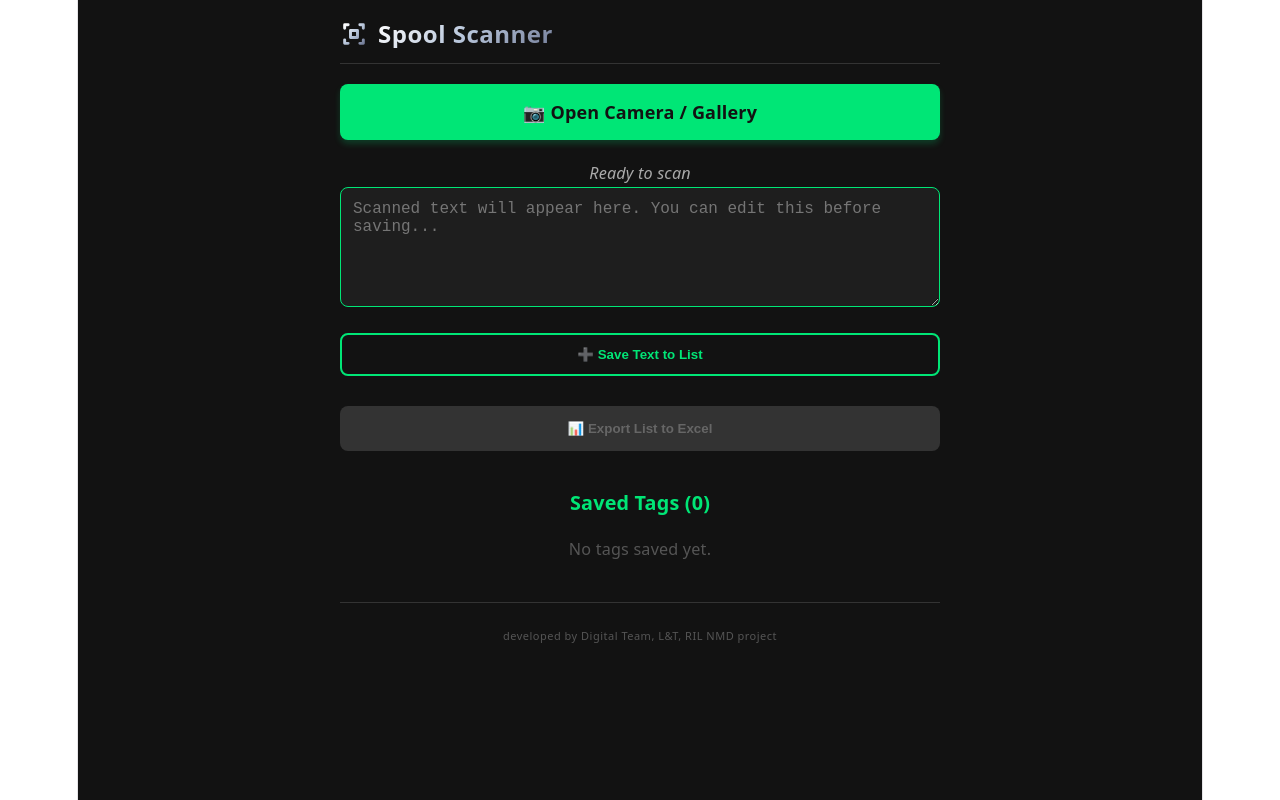
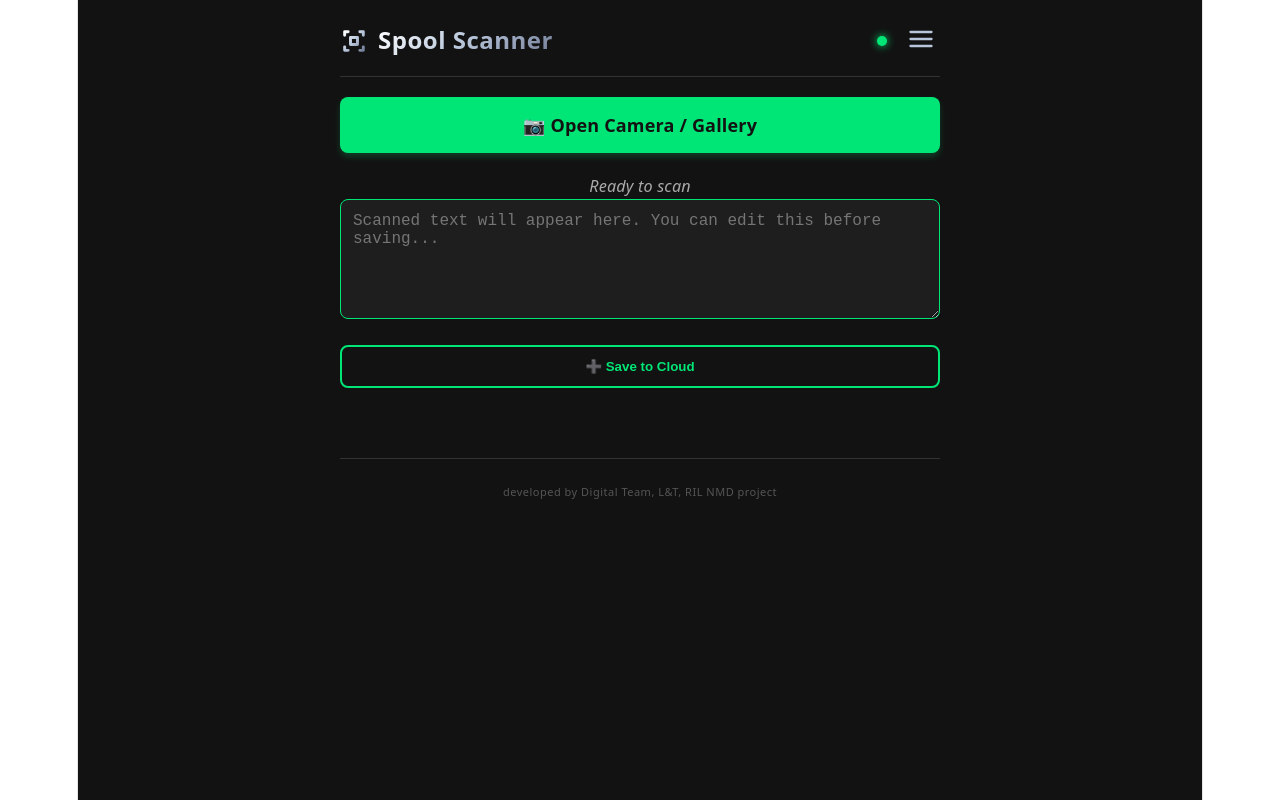
Before and after one commit to thivgoke/spool-scanner, a React (Vite) app: page / in a window 1280 px wide. Built offline with nearby package versions, Linux system fonts and the light colour scheme.

Commit message:
Added geolocation and local export menu

```diff
--- a/package.json
+++ b/package.json
@@ -12,6 +12,7 @@
     "deploy": "gh-pages -d dist"
   },
   "dependencies": {
+    "@supabase/supabase-js": "^2.119.0",
     "react": "^19.3.1",
     "react-dom": "^19.3.1",
     "tesseract.js": "^7.0.0",
--- a/src/App.jsx
+++ b/src/App.jsx
@@ -1,23 +1,98 @@
-import React, { useState, useEffect } from 'react';
+import React, { useState, useEffect, useRef } from 'react';
+import { createClient } from '@supabase/supabase-js';
 import * as XLSX from 'xlsx';
 
+// Supabase Credentials
+const supabaseUrl = 'https://zvljpnbsauvkqsjbxkxq.supabase.co';
+const supabaseKey = 'sb_publishable_joegtDp0U4si45-ASrrWVA_puVDj238';
+const supabase = createClient(supabaseUrl, supabaseKey);
+
 export default function App() {
-  const [scannedTags, setScannedTags] = useState(() => {
-    const saved = localStorage.getItem('lnt_spool_tags');
+  const [isMenuOpen, setIsMenuOpen] = useState(false);
+  const menuRef = useRef(null);
+
+  const [offlineQueue, setOfflineQueue] = useState(() => {
+    const saved = localStorage.getItem('lnt_offline_queue');
     return saved ? JSON.parse(saved) : [];
   });
 
   const [isScanning, setIsScanning] = useState(false);
   const [status, setStatus] = useState("Ready to scan");
   const [currentText, setCurrentText] = useState("");
+  const [isOnline, setIsOnline] = useState(navigator.onLine);
 
   useEffect(() => {
-    localStorage.setItem('lnt_spool_tags', JSON.stringify(scannedTags));
-  }, [scannedTags]);
+    const handleOnline = () => {
+      setIsOnline(true);
+      syncOfflineData();
+    };
+    const handleOffline = () => setIsOnline(false);
+
+    window.addEventListener('online', handleOnline);
+    window.addEventListener('offline', handleOffline);
+
+    const handleClickOutside = (event) => {
+      if (menuRef.current && !menuRef.current.contains(event.target)) {
+        setIsMenuOpen(false);
+      }
+    };
+    document.addEventListener('mousedown', handleClickOutside);
+
+    return () => {
+      window.removeEventListener('online', handleOnline);
+      window.removeEventListener('offline', handleOffline);
+      document.removeEventListener('mousedown', handleClickOutside);
+    };
+  }, [offlineQueue]);
+
+  useEffect(() => {
+    localStorage.setItem('lnt_offline_queue', JSON.stringify(offlineQueue));
+  }, [offlineQueue]);
+
+  // Helper to fetch GPS Coordinates
+  const getLocation = () => {
+    return new Promise((resolve) => {
+      if (!navigator.geolocation) {
+        resolve("Geolocation not supported");
+        return;
+      }
+      navigator.geolocation.getCurrentPosition(
+        (position) => resolve(`${position.coords.latitude.toFixed(5)}, ${position.coords.longitude.toFixed(5)}`),
+        (error) => resolve("Location access denied")
+      );
+    });
+  };
+
+  const syncOfflineData = async () => {
+    if (offlineQueue.length === 0) return;
+    setStatus("Syncing offline data to cloud...");
+
+    try {
+      const { error } = await supabase
+        .from('spool_data')
+        .insert(offlineQueue.map(tag => ({
+          scanned_text: tag.data,
+          location: tag.location,
+          created_at: tag.timestamp
+        })));
+
+      if (!error) {
+        setOfflineQueue([]);
+        setStatus("All offline data synced successfully.");
+      }
+    } catch (err) {
+      console.error("Sync failed:", err);
+    }
+  };
 
   const handleImageCapture = async (event) => {
     const file = event.target.files[0];
     if (!file) return;
+
+    if (!isOnline) {
+      setStatus("You are offline. OCR requires internet to process images.");
+      return;
+    }
 
     setIsScanning(true);
     setStatus("Uploading to OCR API...");
@@ -57,68 +132,103 @@ export default function App() {
     }
   };
 
-  const saveCurrentTag = () => {
+  const saveCurrentTag = async () => {
     if (!currentText.trim()) {
-      setStatus("Text box is empty. Scan an image first.");
+      setStatus("Text box is empty.");
       return;
     }
 
-    setScannedTags(prev => [...prev, {
-      id: Date.now().toString(),
+    setStatus("Getting GPS location...");
+    const coords = await getLocation();
+
+    const newTag = {
       data: currentText.trim(),
-      timestamp: new Date().toLocaleString()
-    }]);
+      location: coords,
+      timestamp: new Date().toISOString()
+    };
+
+    if (isOnline) {
+      setStatus("Saving to cloud database...");
+      const { error } = await supabase
+        .from('spool_data')
+        .insert([{ scanned_text: newTag.data, location: newTag.location, created_at: newTag.timestamp }]);
+
+      if (error) {
+        setOfflineQueue(prev => [...prev, newTag]);
+        setStatus("Cloud save failed. Saved to offline queue.");
+      } else {
+        setStatus("Successfully saved to cloud.");
+      }
+    } else {
+      setOfflineQueue(prev => [...prev, newTag]);
+      setStatus("Saved offline. Will sync when internet returns.");
+    }
 
     setCurrentText("");
-    setStatus("Successfully added to list.");
   };
 
-  const exportToExcel = () => {
-    if (scannedTags.length === 0) return;
+  // Export 1: Download Only the Local Un-synced Cache
+  const exportLocalQueueToExcel = () => {
+    setIsMenuOpen(false);
+    if (offlineQueue.length === 0) {
+      setStatus("Local queue is empty. Nothing to export.");
+      return;
+    }
 
-    const excelData = scannedTags.map(tag => ({
+    const excelData = offlineQueue.map(tag => ({
       "Scanned Text": tag.data,
-      "Date & Time": tag.timestamp
+      "Location Coordinates": tag.location || "N/A",
+      "Date & Time": new Date(tag.timestamp).toLocaleString()
     }));
 
     const worksheet = XLSX.utils.json_to_sheet(excelData);
     const workbook = XLSX.utils.book_new();
-    XLSX.utils.book_append_sheet(workbook, worksheet, "SpoolTags");
-    XLSX.writeFile(workbook, `Spool_Export_${Date.now()}.xlsx`);
+    XLSX.utils.book_append_sheet(workbook, worksheet, "Local_Queue_Backup");
+    XLSX.writeFile(workbook, `Spool_LocalBackup_${Date.now()}.xlsx`);
+    setStatus("Local backup downloaded.");
   };
 
-  const clearList = () => {
-    if (window.confirm("Are you sure you want to clear all saved tags? Make sure you exported them first!")) {
-      setScannedTags([]);
-      setCurrentText("");
-      setStatus("List cleared.");
+  // Export 2: Download the Entire Database from Supabase
+  const downloadOverallReport = async () => {
+    setIsMenuOpen(false);
+    setStatus("Fetching overall report from cloud...");
+
+    if (!isOnline) {
+      setStatus("Cannot download overall report while offline.");
+      return;
     }
+
+    const { data, error } = await supabase
+      .from('spool_data')
+      .select('*')
+      .order('created_at', { ascending: false });
+
+    if (error || !data || data.length === 0) {
+      setStatus("Failed to fetch report or database is empty.");
+      return;
+    }
+
+    const excelData = data.map(tag => ({
+      "Scanned Text": tag.scanned_text,
+      "Location Coordinates": tag.location || "N/A",
+      "Date & Time": new Date(tag.created_at).toLocaleString()
+    }));
+
+    const worksheet = XLSX.utils.json_to_sheet(excelData);
+    const workbook = XLSX.utils.book_new();
+    XLSX.utils.book_append_sheet(workbook, worksheet, "Overall_Report");
+    XLSX.writeFile(workbook, `LNT_Overall_Spool_Report_${Date.now()}.xlsx`);
+
+    setStatus("Overall report downloaded successfully.");
   };
 
   return (
-    <div style={{
-      backgroundColor: '#121212',
-      color: '#e0e0e0',
-      minHeight: '100vh',
-      padding: '20px',
-      fontFamily: 'system-ui',
-      boxSizing: 'border-box',
-      display: 'flex',
-      flexDirection: 'column'
-    }}>
-      <div style={{ maxWidth: '600px', margin: '0 auto', flex: 1, width: '100%' }}>
+    <div style={{ backgroundColor: '#121212', color: '#e0e0e0', minHeight: '100vh', padding: '20px', fontFamily: 'system-ui', boxSizing: 'border-box', display: 'flex', flexDirection: 'column' }}>
+      <div style={{ maxWidth: '600px', margin: '0 auto', flex: 1, width: '100%', position: 'relative' }}>
 
         {/* HEADER AREA */}
-        <div style={{
-          borderBottom: '1px solid #333',
-          paddingBottom: '15px',
-          display: 'flex',
-          justifyContent: 'space-between',
-          alignItems: 'center',
-          marginBottom: '20px'
-        }}>
+        <div style={{ borderBottom: '1px solid #333', paddingBottom: '15px', display: 'flex', justifyContent: 'space-between', alignItems: 'center', marginBottom: '20px' }}>
           <div style={{ display: 'flex', alignItems: 'center', gap: '10px' }}>
-            {/* INLINE SVG LOGO (Scanner / Crop Icon) */}
             <svg width="28" height="28" viewBox="0 0 24 24" fill="none" stroke="url(#silver-grad)" strokeWidth="2.5" strokeLinecap="round" strokeLinejoin="round">
               <defs>
                 <linearGradient id="silver-grad" x1="0%" y1="0%" x2="100%" y2="100%">
@@ -129,124 +239,75 @@ export default function App() {
               </defs>
               <path d="M4 7V4h3M17 4h3v3M4 17v3h3M17 20h3v-3M9 9h6v6H9z" />
             </svg>
-
-            {/* SILVER GRADIENT STYLISH TEXT */}
-            <h2 style={{
-              margin: 0,
-              background: 'linear-gradient(135deg, #ffffff 0%, #b8c6db 50%, #757f9a 100%)',
-              WebkitBackgroundClip: 'text',
-              WebkitTextFillColor: 'transparent',
-              fontWeight: '900',
-              letterSpacing: '0.5px'
-            }}>
+            <h2 style={{ margin: 0, background: 'linear-gradient(135deg, #ffffff 0%, #b8c6db 50%, #757f9a 100%)', WebkitBackgroundClip: 'text', WebkitTextFillColor: 'transparent', fontWeight: '900', letterSpacing: '0.5px' }}>
               Spool Scanner
             </h2>
           </div>
 
-          {scannedTags.length > 0 && (
-            <button onClick={clearList} style={{ backgroundColor: 'transparent', color: '#ff5252', border: '1px solid #ff5252', borderRadius: '4px', padding: '6px 12px', fontSize: '13px', cursor: 'pointer', fontWeight: 'bold' }}>
-              Clear
+          <div style={{ display: 'flex', alignItems: 'center', gap: '15px' }} ref={menuRef}>
+            {/* Status Dot */}
+            <div style={{ width: '10px', height: '10px', borderRadius: '50%', backgroundColor: isOnline ? '#00E676' : '#ff5252', boxShadow: `0 0 8px ${isOnline ? '#00E676' : '#ff5252'}` }} title={isOnline ? "Online" : "Offline"} />
+
+            {/* Hamburger Menu Icon */}
+            <button onClick={() => setIsMenuOpen(!isMenuOpen)} style={{ background: 'none', border: 'none', color: '#b8c6db', cursor: 'pointer', padding: '5px' }}>
+              <svg width="28" height="28" viewBox="0 0 24 24" fill="none" stroke="currentColor" strokeWidth="2" strokeLinecap="round" strokeLinejoin="round">
+                <line x1="3" y1="12" x2="21" y2="12"></line>
+                <line x1="3" y1="6" x2="21" y2="6"></line>
+                <line x1="3" y1="18" x2="21" y2="18"></line>
+              </svg>
             </button>
-          )}
+
+            {/* Dropdown Menu */}
+            {isMenuOpen && (
+              <div style={{ position: 'absolute', top: '50px', right: '0', backgroundColor: '#1e1e1e', border: '1px solid #333', borderRadius: '8px', padding: '10px', boxShadow: '0 4px 12px rgba(0,0,0,0.5)', zIndex: 1000, display: 'flex', flexDirection: 'column', gap: '10px', minWidth: '260px' }}>
+                <button onClick={exportLocalQueueToExcel} style={{ backgroundColor: 'transparent', color: '#e0e0e0', border: 'none', padding: '10px', textAlign: 'left', cursor: 'pointer', fontSize: '14px', borderBottom: '1px solid #333' }}>
+                  💾 Download Local Queue Backup
+                </button>
+                <button onClick={downloadOverallReport} style={{ backgroundColor: 'transparent', color: '#00E676', border: 'none', padding: '10px', textAlign: 'left', cursor: 'pointer', fontSize: '14px', fontWeight: 'bold' }}>
+                  📥 Download Overall Cloud Report
+                </button>
+              </div>
+            )}
+          </div>
         </div>
 
+        {/* SCANNER VIEW */}
         <div style={{ marginBottom: '20px' }}>
-          <label style={{
-            backgroundColor: '#00E676', color: '#121212', padding: '15px 20px',
-            borderRadius: '8px', display: 'flex', justifyContent: 'center',
-            fontWeight: 'bold', cursor: 'pointer', opacity: isScanning ? 0.7 : 1,
-            boxShadow: '0 4px 6px rgba(0, 230, 118, 0.2)'
-          }}>
+          <label style={{ backgroundColor: '#00E676', color: '#121212', padding: '15px 20px', borderRadius: '8px', display: 'flex', justifyContent: 'center', fontWeight: 'bold', cursor: 'pointer', opacity: isScanning ? 0.7 : 1, boxShadow: '0 4px 6px rgba(0, 230, 118, 0.2)' }}>
             {isScanning ? "⏳ Processing Image..." : "📷 Open Camera / Gallery"}
-            <input
-              type="file"
-              accept="image/*"
-              onChange={handleImageCapture}
-              disabled={isScanning}
-              style={{ display: 'none' }}
-            />
+            <input type="file" accept="image/*" onChange={handleImageCapture} disabled={isScanning} style={{ display: 'none' }} />
           </label>
         </div>
 
-        <p style={{ color: '#aaa', fontStyle: 'italic', minHeight: '24px', fontSize: '0.9em' }}>
-          {status}
-        </p>
+        <p style={{ color: '#aaa', fontStyle: 'italic', minHeight: '24px', fontSize: '0.9em' }}>{status}</p>
 
         <div style={{ marginBottom: '20px' }}>
           <textarea
-            value={currentText}
-            onChange={(e) => setCurrentText(e.target.value)}
-            placeholder="Scanned text will appear here. You can edit this before saving..."
-            style={{
-              width: '100%', height: '120px', backgroundColor: '#1e1e1e',
-              color: '#00E676', border: '1px solid #00E676', borderRadius: '8px',
-              padding: '12px', boxSizing: 'border-box', fontSize: '16px',
-              outline: 'none', resize: 'vertical'
-            }}
+            value={currentText} onChange={(e) => setCurrentText(e.target.value)} placeholder="Scanned text will appear here. You can edit this before saving..."
+            style={{ width: '100%', height: '120px', backgroundColor: '#1e1e1e', color: '#00E676', border: '1px solid #00E676', borderRadius: '8px', padding: '12px', boxSizing: 'border-box', fontSize: '16px', outline: 'none', resize: 'vertical' }}
           />
         </div>
 
-        <button
-          onClick={saveCurrentTag}
-          style={{
-            backgroundColor: 'transparent', color: '#00E676', padding: '12px 20px',
-            borderRadius: '8px', border: '2px solid #00E676', fontWeight: 'bold',
-            width: '100%', marginBottom: '30px', cursor: 'pointer'
-          }}
-        >
-          ➕ Save Text to List
+        <button onClick={saveCurrentTag} style={{ backgroundColor: 'transparent', color: '#00E676', padding: '12px 20px', borderRadius: '8px', border: '2px solid #00E676', fontWeight: 'bold', width: '100%', marginBottom: '30px', cursor: 'pointer' }}>
+          ➕ Save to Cloud
         </button>
 
-        <button
-          onClick={exportToExcel}
-          disabled={scannedTags.length === 0}
-          style={{
-            backgroundColor: scannedTags.length === 0 ? '#333' : '#00E676',
-            color: scannedTags.length === 0 ? '#666' : '#121212', padding: '15px 20px',
-            borderRadius: '8px', border: 'none', fontWeight: 'bold', width: '100%',
-            marginBottom: '20px', cursor: scannedTags.length === 0 ? 'not-allowed' : 'pointer',
-            boxShadow: scannedTags.length === 0 ? 'none' : '0 4px 6px rgba(0, 230, 118, 0.2)'
-          }}
-        >
-          📊 Export List to Excel
-        </button>
-
-        <div>
-          <h3 style={{ color: '#00E676', fontSize: '1.1em' }}>Saved Tags ({scannedTags.length})</h3>
-          {scannedTags.length === 0 ? (
-            <p style={{ color: '#555', fontSize: '0.9em' }}>No tags saved yet.</p>
-          ) : (
-            scannedTags.map(tag => (
-              <div key={tag.id} style={{
-                padding: '15px', backgroundColor: '#1e1e1e',
-                borderLeft: '4px solid #00E676', borderRadius: '4px',
-                marginBottom: '10px'
-              }}>
-                <strong style={{ fontSize: '1.05em', color: '#e0e0e0', whiteSpace: 'pre-wrap' }}>
-                  {tag.data}
-                </strong>
-                <br/>
-                <small style={{ color: '#777', display: 'block', marginTop: '8px' }}>
-                  {tag.timestamp}
-                </small>
-              </div>
-            ))
-          )}
-        </div>
+        {offlineQueue.length > 0 && (
+          <div style={{ backgroundColor: '#ff525220', border: '1px solid #ff5252', padding: '15px', borderRadius: '8px', marginBottom: '20px' }}>
+            <h4 style={{ color: '#ff5252', margin: '0 0 10px 0' }}>⚠️ Offline Sync Queue</h4>
+            <p style={{ margin: '0 0 10px 0', fontSize: '14px', color: '#e0e0e0' }}>{offlineQueue.length} tag(s) waiting for internet connection.</p>
+            {isOnline && (
+              <button onClick={syncOfflineData} style={{ backgroundColor: '#ff5252', color: 'white', border: 'none', padding: '8px 15px', borderRadius: '4px', cursor: 'pointer', fontWeight: 'bold', width: '100%' }}>
+                Sync Now
+              </button>
+            )}
+          </div>
+        )}
 
         {/* FOOTER AREA */}
-        <div style={{
-          marginTop: '40px',
-          paddingTop: '20px',
-          borderTop: '1px solid #333',
-          textAlign: 'center',
-          fontSize: '11px',
-          color: '#555',
-          letterSpacing: '0.5px'
-        }}>
+        <div style={{ marginTop: '40px', paddingTop: '20px', borderTop: '1px solid #333', textAlign: 'center', fontSize: '11px', color: '#555', letterSpacing: '0.5px' }}>
           developed by Digital Team, L&T, RIL NMD project
         </div>
-
       </div>
     </div>
   );
```
Also changed, not shown: 1 other file (tests, documents, lock files or other folders).
